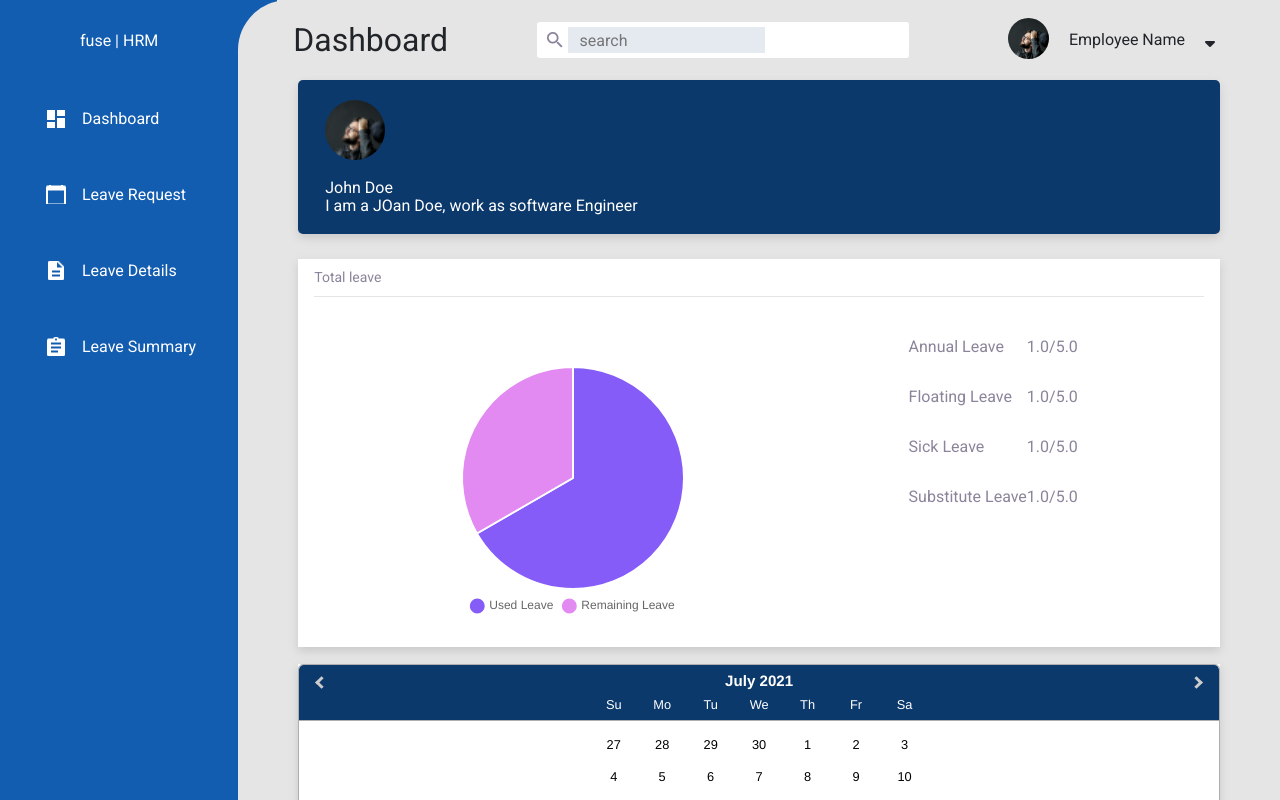
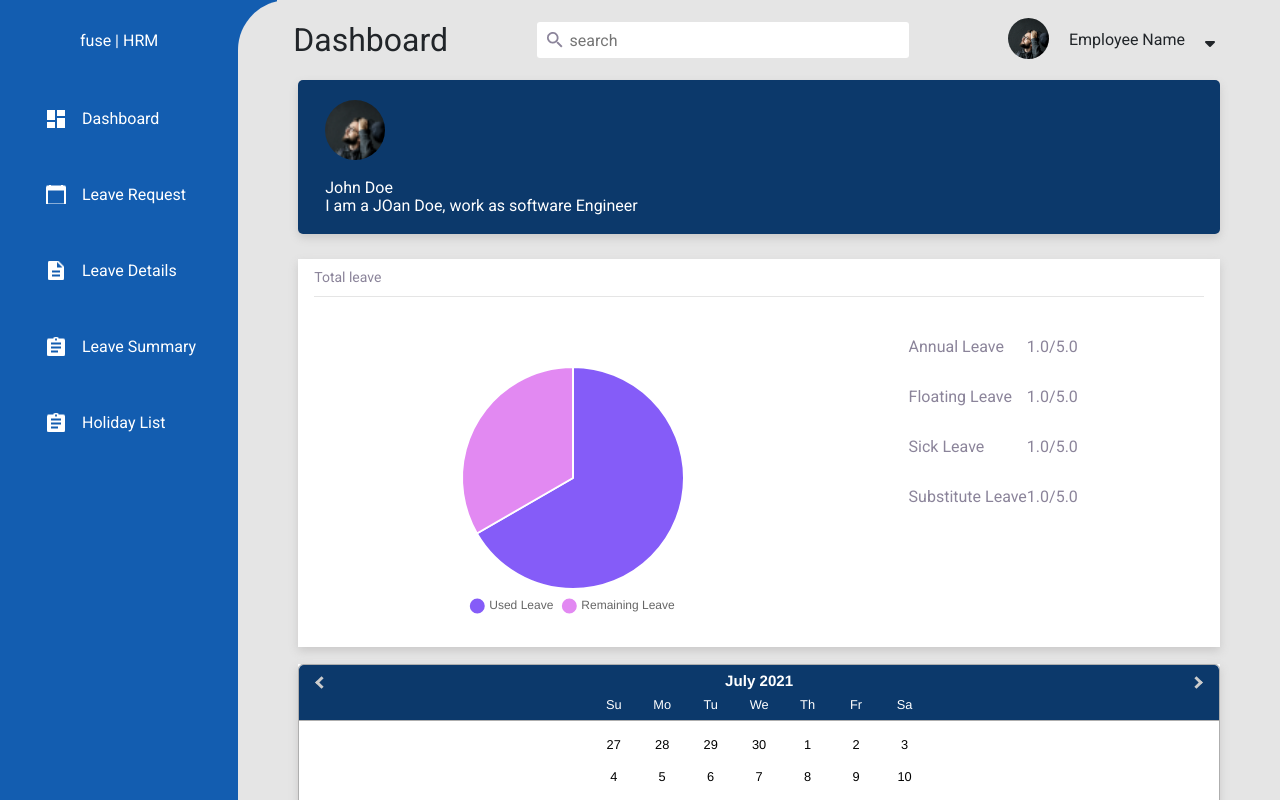
Before and after one commit to Sarita-Dangi-Internship/fuse-HRM, a React (Create React App) app: page /dashboard in a window 1280 px wide. Shown: the top 800 px of the page. Built offline with nearby package versions, Linux system fonts and the light colour scheme.

Commit message:
edit style for admin holiday list

```diff
--- a/src/App.js
+++ b/src/App.js
@@ -5,7 +5,7 @@
 import SideBar from "./components/SideBar";
 import NavBar from "./components/NavBar";
 import DashBoard from "./routes/dashboard/index";
-import AdminComponent from "./routes/Admin";
+import AdminComponent from "./routes/admin";
 
 function App() {
   return (
--- a/src/components/SideBar.js
+++ b/src/components/SideBar.js
@@ -1,7 +1,6 @@
 import React, { Component } from "react";
 import { Link } from "react-router-dom";
 import { routes } from "../constants/routesURL";
-
 
 export default class SideBar extends Component {
   render() {
@@ -16,30 +15,32 @@
         <ul className="sidenav__list">
           <li className="sidenav__list__item">
             <Link to={routes.dashboard}>
-              <span className="sidenav__list__item--icon dashboard-icon">
-              </span>
+              <span className="sidenav__list__item--icon dashboard-icon"></span>
               <span>Dashboard</span>
             </Link>
           </li>
           <li className="sidenav__list__item">
             <Link to="">
-              <span className="sidenav__list__item--icon leave-request-icon">
-              </span>
+              <span className="sidenav__list__item--icon leave-request-icon"></span>
               <span>Leave Request</span>
             </Link>
           </li>
           <li className="sidenav__list__item">
             <Link to="">
-              <span className="sidenav__list__item--icon leave-details-icon">
-              </span>
+              <span className="sidenav__list__item--icon leave-details-icon"></span>
               <span>Leave Details</span>
             </Link>
           </li>
           <li className="sidenav__list__item">
             <Link to="">
-              <span className="sidenav__list__item--icon leave-summary-icon">
-              </span>
+              <span className="sidenav__list__item--icon leave-summary-icon"></span>
               <span>Leave Summary</span>
+            </Link>
+          </li>
+          <li className="sidenav__list__item">
+            <Link to={routes.admin.holidayList}>
+              <span className="sidenav__list__item--icon leave-summary-icon"></span>
+              <span>Holiday List</span>
             </Link>
           </li>
         </ul>
--- a/src/styles/layouts/addHolidayList.scss
+++ b/src/styles/layouts/addHolidayList.scss
@@ -20,7 +20,7 @@
   font-size: 18px !important;
 }
 .close_modal_btn {
-  width: 25px;
+  width: 19px;
   color: #ffffff;
   border-radius: 20px;
   border: none;
@@ -48,7 +48,7 @@
 .calendar_pic:hover {
   cursor: pointer;
 }
-input {
+.calendar input {
   padding-left: 12px;
   border: none;
   background: #e5eaf1;
--- a/src/styles/layouts/adminHolidayList.scss
+++ b/src/styles/layouts/adminHolidayList.scss
@@ -107,7 +107,7 @@
 .close_btn {
   padding: 0;
   margin: 0 0 0 100px;
-  width: 22px;
+  width: 15px;
   border-radius: 20px;
   background: #8b849a;
   color: white;
```
